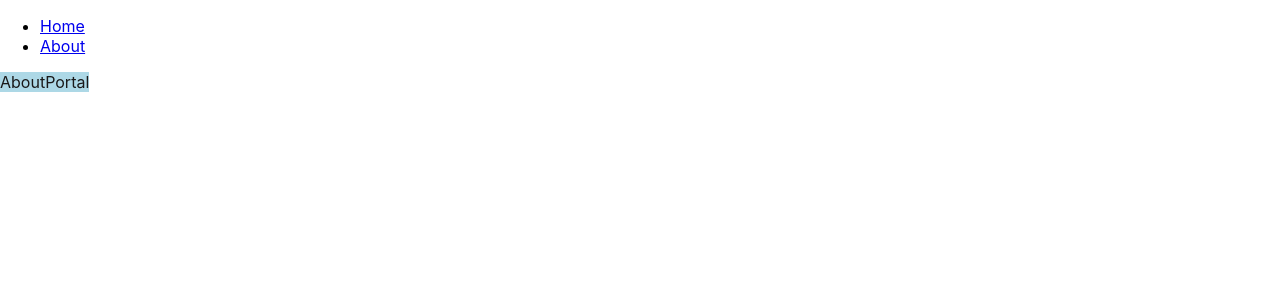
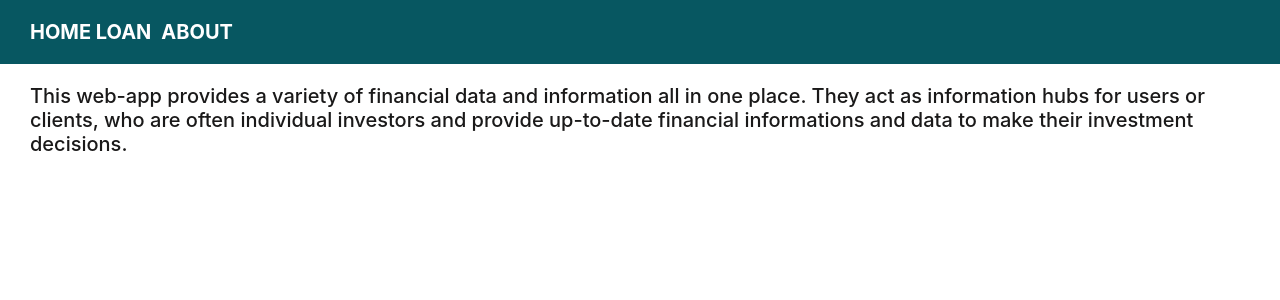
Before and after one commit to souryadeepRC/finance-portal, a React (Create React App) app: page /about in a window 1280 px wide. Shown: the top 300 px of the page. Built offline with nearby package versions, Linux system fonts and the light colour scheme.

Commit message:
T2 : Style About Page-Modify Header Comp - Comp restructure - create Loader Comp

```diff
--- a/package.json
+++ b/package.json
@@ -3,6 +3,8 @@
   "version": "0.1.0",
   "private": true,
   "dependencies": {
+    "@emotion/styled": "^11.11.0",
+    "@mui/material": "^5.14.12",
     "@testing-library/jest-dom": "^5.17.0",
     "@testing-library/react": "^13.4.0",
     "@testing-library/user-event": "^13.5.0",
--- a/src/App.tsx
+++ b/src/App.tsx
@@ -1,24 +1,16 @@
 
-import { BrowserRouter as Router, Link } from 'react-router-dom';
+import { BrowserRouter as Router } from 'react-router-dom';
 // styles
 import './App.scss';
 // components
+import { Header } from 'src/components/common/header/Header';
 import { AppRoutes } from 'src/routes';
 
 const App = (): JSX.Element => {
   return (
     <Router>
-      <div>
-        <ul>
-          <li>
-            <Link to="/">Home</Link>
-          </li>
-          <li>
-            <Link to="/about">About</Link>
-          </li>
-        </ul>
-        <AppRoutes />
-      </div>
+      <Header />
+      <AppRoutes />
     </Router>
   );
 }
--- /dev/null
+++ b/src/components/common/header/Header.module.scss
@@ -0,0 +1,25 @@
+@import 'src/styles/variables.scss';
+
+.header__container {
+    display: flex;
+    gap: 10px;
+    grid-gap: 10px;
+    padding: 20px 30px;
+    background: $color-midnight-green;
+    .header-link {
+        font-size: $font-size-20;
+        font-weight: $font-weight-700;
+        color: $color-white;
+        text-decoration: none;
+        text-transform: uppercase;
+    }
+}
+
+@media screen and (max-width:$mobile-max-width) {
+    .header__container {
+        flex-wrap: wrap;
+        .header-link {
+            font-size: $font-size-16;
+        }
+    }
+}
--- /dev/null
+++ b/src/components/common/header/Header.tsx
@@ -0,0 +1,29 @@
+import { memo } from "react";
+import { Link } from "react-router-dom";
+// styles
+import styles from "./Header.module.scss";
+// types
+type NavigationPath = {
+  label: string;
+  path: string;
+};
+const NAVIGATION_PATHS: NavigationPath[] = [
+  { label: "Home Loan", path: "/home-loan" },
+  { label: "About", path: "/about" },
+];
+const Header = memo(() => {
+  return (
+    <div className={styles["header__container"]}>
+      {NAVIGATION_PATHS?.map((page: NavigationPath, index: number) => {
+        const { label, path }: NavigationPath = page;
+        return (
+          <Link key={index} className={styles["header-link"]} to={path}>
+            {label}
+          </Link>
+        );
+      })}
+    </div>
+  );
+});
+Header.displayName = "Header";
+export { Header };
--- /dev/null
+++ b/src/components/common/loader/Loader.module.scss
@@ -0,0 +1,39 @@
+@import 'src/styles/variables.scss';
+
+.loader-container {
+    display: flex;
+    justify-content: center;
+    align-items: center;
+    position: fixed;
+    z-index: 1;
+    top: 0;
+    left: 0;
+    width: 100vw;
+    height: 100vh;
+    background: rgba($color-black, 0.45);
+
+    .app-logo {
+        position: absolute;
+        width: 40px;
+        height: 50px;
+    }
+
+    .spinner {
+        width: 85px;
+        height: 85px;
+        animation: spin-anim 1.2s linear infinite;
+        border: 5px solid;
+        border-color: $color-white transparent $color-white transparent;
+        border-radius: 50%;
+    }
+}
+
+@keyframes spin-anim {
+    0% {
+        transform: rotate(0deg);
+    }
+
+    100% {
+        transform: rotate(360deg);
+    }
+}
--- /dev/null
+++ b/src/components/common/loader/Loader.tsx
@@ -0,0 +1,23 @@
+import { memo } from "react";
+// images
+import AppLogo from "src/assets/images/logo192.png";
+// styles
+import styles from "./Loader.module.scss";
+// type
+type LoaderProps = {
+  loading: boolean;
+};
+const Loader = memo(({ loading }: LoaderProps): JSX.Element => {
+  // render fns
+  if (loading) {
+    return (
+      <div className={styles["loader-container"]}>
+        <img className={styles["app-logo"]} src={AppLogo} alt="App Logo" />
+        <div className={styles["spinner"]}></div>
+      </div>
+    );
+  }
+  return <></>;
+});
+Loader.displayName = "Loader";
+export { Loader };
--- a/src/components/layout/private-layout/PrivateLayout.tsx
+++ b/src/components/layout/private-layout/PrivateLayout.tsx
@@ -1,10 +1,11 @@
 import { memo } from "react";
 
-interface PrivateLayoutInerface {
-    children: JSX.Element
-}
-const PrivateLayout = memo(({ children }: PrivateLayoutInerface) => {
-    return <><header>Header</header>{children}</>
-})
-PrivateLayout.displayName='PrivateLayout'
-export {PrivateLayout};
+type PrivateLayoutProps = {
+  children: JSX.Element;
+};
+const PrivateLayout = memo(({ children }: PrivateLayoutProps) => {
+  // render fns
+  return <>{children}</>;
+});
+PrivateLayout.displayName = "PrivateLayout";
+export { PrivateLayout };
--- a/src/components/layout/public-layout/PublicLayout.tsx
+++ b/src/components/layout/public-layout/PublicLayout.tsx
@@ -1,10 +1,18 @@
 import { memo } from "react";
+// components
+import { Header } from "src/components/common/header/Header";
 
-interface PublicLayoutInerface {
-    children: JSX.Element
-}
-const PublicLayout = memo(({ children }: PublicLayoutInerface) => {
-    return <>{children}</>
-})
-PublicLayout.displayName='PublicLayout'
-export {PublicLayout};
+type PublicLayoutProps = {
+  children: JSX.Element;
+};
+const PublicLayout = memo(({ children }: PublicLayoutProps) => {
+  // render fns
+  return (
+    <>
+      <Header />
+      {children}
+    </>
+  );
+});
+PublicLayout.displayName = "PublicLayout";
+export { PublicLayout };
--- a/src/pages/about-portal/AboutPortal.module.scss
+++ b/src/pages/about-portal/AboutPortal.module.scss
@@ -1,6 +1,19 @@
 @import 'src/styles/variables.scss';
 
-.about-portal__contianer{
-    background-color: lightblue;
-    color: $color-eerie-black;
+.about-portal__contianer {
+    padding: 20px 10px 20px 30px;
+    .about-content {
+        font-size: $font-size-20;
+        font-weight: $font-weight-500;
+        color: $color-eerie-black;
+    }
 }
+
+@media screen and (max-width:$mobile-max-width) {
+    .about-portal__contianer {
+        padding: 10px 20px;
+        .about-content {
+            font-size: $font-size-16;
+        }
+    }
+}
--- a/src/pages/about-portal/AboutPortal.tsx
+++ b/src/pages/about-portal/AboutPortal.tsx
@@ -1,7 +1,14 @@
-
-import styles from './AboutPortal.module.scss'
+import styles from "./AboutPortal.module.scss";
 const AboutPortal = (): JSX.Element => {
-
-    return <span className={styles['about-portal__contianer']}>AboutPortal</span>
-}
+  return (
+    <div className={styles["about-portal__contianer"]}>
+      <span className={styles["about-content"]} >
+        This web-app provides a variety of financial data and information all in
+        one place. They act as information hubs for users or clients, who are
+        often individual investors and provide up-to-date financial informations
+        and data to make their investment decisions.
+      </span>
+    </div>
+  );
+};
 export { AboutPortal };
--- a/src/routes.tsx
+++ b/src/routes.tsx
@@ -1,17 +1,16 @@
-
-import { Suspense, lazy } from 'react';
-import { Navigate, Route, Routes } from 'react-router-dom';
-// components
-import { PrivateLayout } from 'src/components/layout/private-layout/PrivateLayout';
-import { PublicLayout } from 'src/components/layout/public-layout/PublicLayout';
+import { Suspense, lazy } from "react";
+import { Navigate, Route, Routes } from "react-router-dom";
+import { Loader } from "src/components/common/loader/Loader";
 // Lazy loaded pages
 const HomeLoan = lazy(() =>
-    import('./pages/home-loan/HomeLoan')
-        .then(({ HomeLoan }) => ({ default: HomeLoan }))
+  import("./pages/home-loan/HomeLoan").then(({ HomeLoan }) => ({
+    default: HomeLoan,
+  }))
 );
 const AboutPortal = lazy(() =>
-    import('./pages/about-portal/AboutPortal')
-        .then(({ AboutPortal }) => ({ default: AboutPortal }))
+  import("./pages/about-portal/AboutPortal").then(({ AboutPortal }) => ({
+    default: AboutPortal,
+  }))
 );
 
 export const LayoutRoute = ({
@@ -20,35 +19,21 @@ export const LayoutRoute = ({
   ...restProps
 }: any): any => {
   return (
-        <Layout  {...restProps} >
+    <Layout {...restProps}>
       <Component />
     </Layout>
-    )
-}
+  );
+};
 const AppRoutes = (): JSX.Element => {
   return (
-        <Suspense fallback={<div>Loading...</div>}>
+    <Suspense fallback={<Loader loading={true}/>}>
       <Routes>
-                <Route
-                    path="/"
-                    element={<Navigate to="/home" replace />} />
-                <Route
-                    path="/home"
-                    element={<LayoutRoute component={HomeLoan}
-                        layout={PrivateLayout} />
-                    }
-                />
-                <Route
-                    path="/about"
-                    element={<LayoutRoute component={AboutPortal}
-                        layout={PublicLayout} />
-                    }
-                />
-                <Route
-                    path="*"
-                    element={<Navigate to="/" replace />} />
+        <Route path="/" element={<Navigate to="/home-loan" replace />} />
+        <Route path="/home-loan" element={<HomeLoan />} />
+        <Route path="/about" element={<AboutPortal />} />
+        <Route path="*" element={<Navigate to="/" replace />} />
       </Routes>
     </Suspense>
-    )
-}
-export  {AppRoutes}
+  );
+};
+export { AppRoutes };
--- a/src/styles/variables.scss
+++ b/src/styles/variables.scss
@@ -1,5 +1,22 @@
 /* ========== Font :: Family =============== */
 $primary-font-family: 'Neue Montreal';
 
+
+/* ========== Font :: Size =============== */
+$font-size-20: 20px;
+$font-size-16: 16px;
+
+/* ========== Font :: Weight =============== */
+$font-weight-500: 500;
+$font-weight-700: 700;
+
+
+/* ========== Color =============== */
+$color-black: #000000;
 $color-eerie-black : #1a1919;
 $color-dark-coral: #d25a4b;
+$color-midnight-green: #075761;
+$color-white: #FFFFFF;
+
+/* ========== Media Resolution =============== */
+$mobile-max-width : 767px;
```
Also changed, not shown: src/assets/images/logo192.png (added), 1 other file (tests, documents, lock files or other folders). Lines whose indentation alone changed are shown as unchanged.
